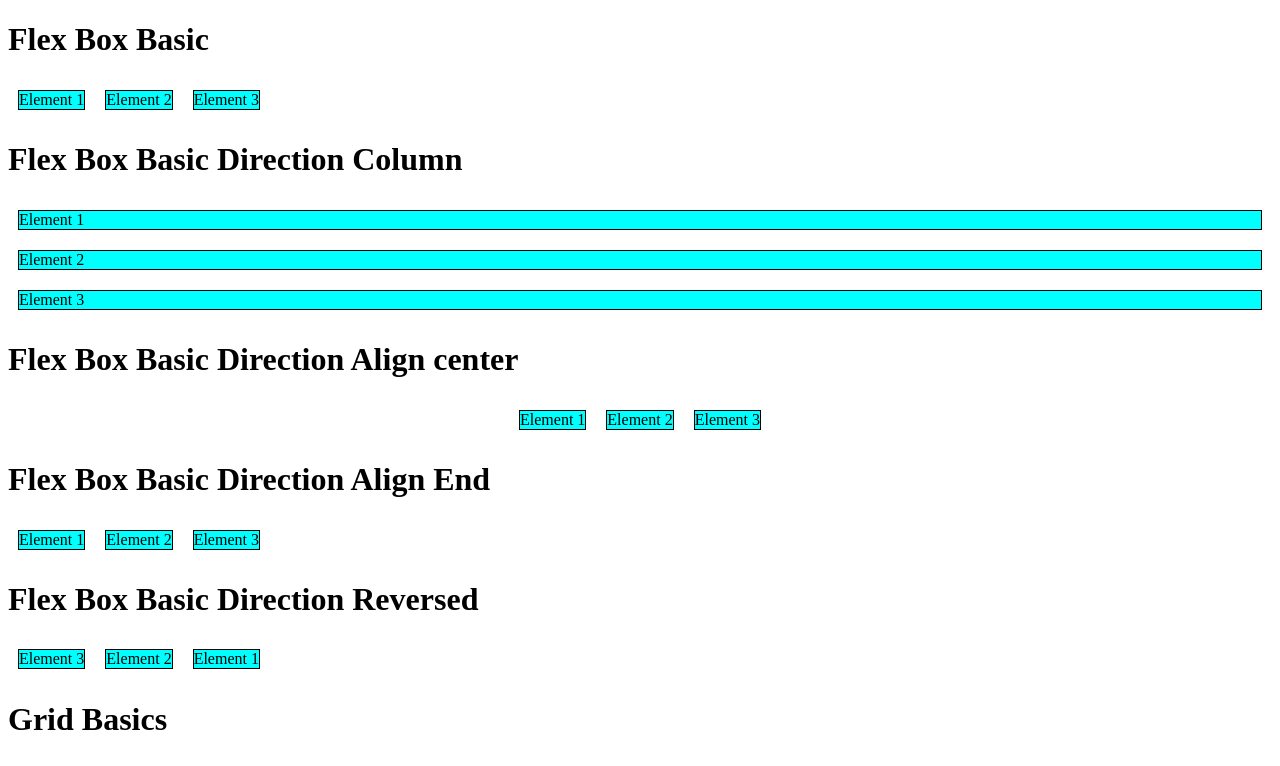
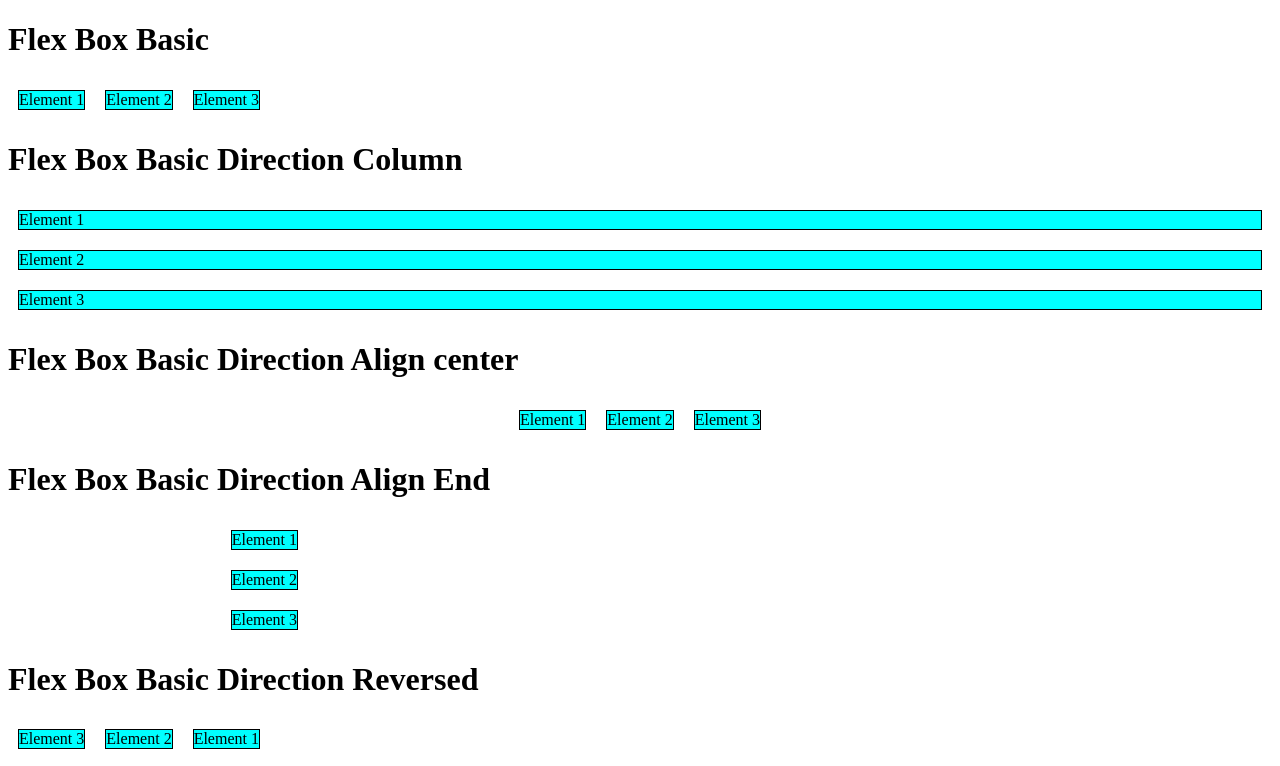
Before and after one commit to martim-lusofona/basics-css, a plain HTML site: page index.html in a window 1280 px wide. Shown: the top 766 px of the page. Drawn offline with Linux system fonts and the light colour scheme.

Commit message:
Fix typo name

```diff
--- a/index.html
+++ b/index.html
@@ -33,7 +33,7 @@
     </div>
     <div>
         <h1>Flex Box Basic Direction Align End</h1>
-        <div class="container columns end">
+        <div class="container column end">
             <div class="element">Element 1</div>
             <div class="element">Element 2</div>
             <div class="element">Element 3</div>
```
